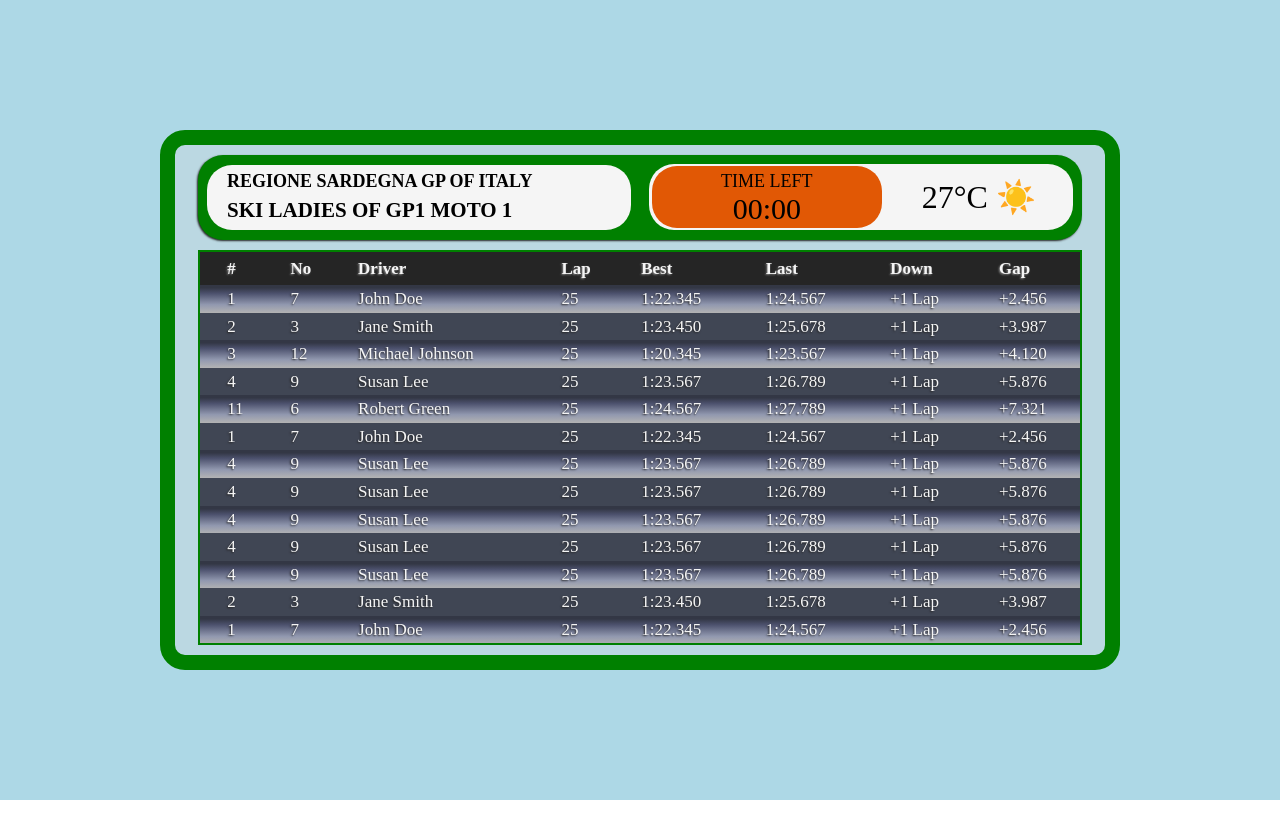
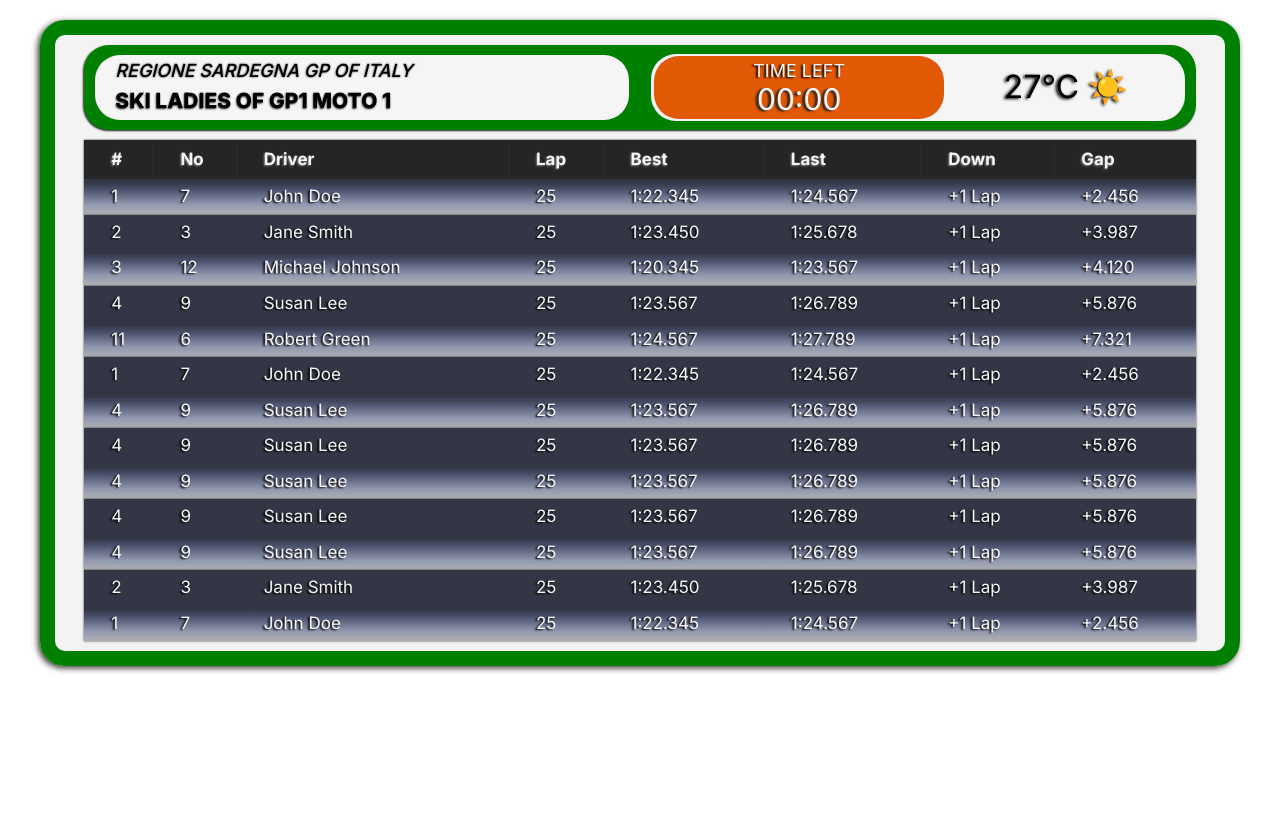
Before and after one commit to rselvasoyak/raceDisplayBar, a website: page resultsVersion.html in a window 1280 px wide. Drawn offline with Linux system fonts and the light colour scheme.

Commit message:
results design details

```diff
--- a/resultsVersion.html
+++ b/resultsVersion.html
@@ -4,6 +4,10 @@
     <meta charset="UTF-8">
     <meta name="viewport" content="width=device-width, initial-scale=1.0">
 	<link rel="stylesheet" href="./styles/styles.css">
+    <link rel="preconnect" href="https://fonts.googleapis.com">
+    <link rel="preconnect" href="https://fonts.gstatic.com" crossorigin>
+    <link href="https://fonts.googleapis.com/css2?family=Inter:wght@100;300;400;500;600;700;800&display=swap"
+        rel="stylesheet">
     <title>Results Version</title>
 </head>
 <body>
--- a/styles/sass/pages/_resultsVersion.scss
+++ b/styles/sass/pages/_resultsVersion.scss
@@ -2,19 +2,21 @@ main{
     display: flex;
     justify-content: center;
     align-items: center;
-    background-color: lightblue;
+    background-color: transparent;
 }
 
 .resultsContainer, .topContainer, .raceInfo, .timerInfo, .detailedRacerInfo, .timer, .temp{
     border-radius: 25px;
 }
 .resultsContainer {
-    width: 75%;
+    // width: 75%;
     border: 15px solid green;
     background-color: rgba($color: #d9d7d7, $alpha: 0.3);
     flex-direction: column;
     justify-content: space-around;
     align-items: center;
+    font-family: 'Inter', sans-serif;
+    box-shadow: -2px 2px 6px #303030;
     .topContainer{
         width: 95%;
         padding: .5rem 0;
@@ -40,12 +42,17 @@ main{
                 font-size: 1.8rem;
                 margin: 0;
                 text-transform: uppercase;
+                font-style: italic;
+                font-weight: 450;
+                text-shadow: -.2px .2px 2px #252525;
             }
             h1{
                 font-size: 2.1rem;
                 text-transform: uppercase;
                 margin-bottom: 0;
                 margin-top: .7rem;
+                font-weight: 800;
+                text-shadow: -.5px .5px 2px #252525;
             }
         }
         .timerInfo{
@@ -66,10 +73,14 @@ main{
                 justify-content: center;
                 p{
                     margin: .5rem 0 0 0;
+                    color: whitesmoke;
+                    text-shadow: -2px 1px 2px #000000;
                 }
                 time{
                     font-size: 3rem;
                     margin-bottom: .22rem;
+                    color: whitesmoke;
+                    text-shadow: -3px 1px 2px #252525;
                 }
             }
             .temp{
@@ -79,6 +90,7 @@ main{
                 display: flex;
                 justify-content: center;
                 align-items: center;
+                text-shadow: -2px 1px 3px #000000;
             }
         }
     }
@@ -92,7 +104,7 @@ main{
         margin: .5rem 0 1rem 0;
         table{
             text-align: left;
-            border: 2px solid green;
+            // border: 2px solid green;
             height: 100%;
             font-size: 1.7rem;
             border-collapse: collapse;
@@ -104,16 +116,21 @@ main{
             border-radius: 20px;
             background-color: #252525;
             th{
-                padding: .7rem 0 .7rem 2.7rem;
+                padding: 1rem 0 1rem 2.7rem;
                 text-shadow: -1px 1px 2px grey;
+                box-shadow: -.2px -.2px 2px #303030;
             }
         }
         tbody{
             padding-left: 3%;
+            // text-shadow: -3px 3px 2px #000000;
+            tr{
+                box-shadow: -.2px -.2px 2px #303030;
+            }
             tr td{
-                padding-top: .4rem;
-                padding-bottom: .4rem;
-                text-shadow: -1px 1px 2px #252525;
+                padding-top: .8rem;
+                padding-bottom: .8rem;
+                text-shadow: -2px 1px 2px #000000;
             }
             tr:nth-child(odd) {
                     background: linear-gradient(to bottom, #333745 10%,
@@ -122,7 +139,8 @@ main{
                             rgb(179, 179, 179) 100%);
                 }
             tr:nth-child(even){
-                background-color:rgba(#333745, 0.9);
+                background-color:rgba(#333745, 1);
+                // box-shadow: -1px 1px 3px #757474;
             }
         }
     }
--- a/styles/sass/pages/_tvVersion.scss
+++ b/styles/sass/pages/_tvVersion.scss
@@ -1,13 +1,13 @@
 main{
     height: 100vh;
     justify-content:flex-start;
-    // background-color: rgb(10, 47, 66);
-    // background-color: transparent;
+    align-items: flex-start;
+    margin-top: 2rem;
+    background-color: transparent;
 }
 .mainFrame {
     margin-left: 2rem;
     width: 22rem;
-    max-height: 92vh;
     border: 10px solid red;
     box-sizing: content-box;
     border-radius: 25px;
@@ -37,9 +37,9 @@ main{
     }
     .timer{
         width: 95%;
-        max-height: 20%;
+        // max-height: 25%;
         // border: 2px solid blue;
-        padding: .5rem 0;
+        padding: .6rem .2rem;
         box-sizing: border-box;
         margin: 5px 0;
         background-color: #E15805;
@@ -53,7 +53,7 @@ main{
             align-self: center;
         }
         p{
-            font-size: 1.7rem;
+            font-size: 1.65rem;
             text-transform: uppercase;
             margin: 0;
             padding: 0 .2rem;
@@ -68,9 +68,7 @@ main{
     .racerData{
         width: 95%;
         height: 65%;
-        // border: 2px solid purple;
         border-radius: 25px;
-        // margin-top: 5px;
         display: flex;
         flex-direction: column;
         justify-content: center;
@@ -112,11 +110,12 @@ main{
                 }
             }
             tbody{
-                color: rgb(189, 182, 182);
+                color: whitesmoke;
+                tr td{
+                    padding: .5rem 0 .5rem .2rem;
+                }
                 tr td:first-child{
                     padding-left: .5rem;
-                    width: calc(100 / 3);
-                    // border:2px solid green;
                     padding-right: 0;
                 }
                 tr:nth-child(odd){
@@ -130,7 +129,7 @@ main{
                     background-color: #333745;
                 }
                 tr:last-child{
-                    // border-radius: 20px;
+                    border-radius: 20px;
                 }
                 .racerTime{
                     font-size: 1.9rem;
--- a/styles/sass/styles.scss
+++ b/styles/sass/styles.scss
@@ -1,8 +1,12 @@
+// Abstract
+@use "./abstract/mediaQueries/resultMediaQuery";
+@use "./abstract/mediaQueries/tvMediaQuery";
+@use "./abstract/variables";
+
 
 // Base
 @use "./base/defaultStyle";
 @use "./base/normalize";
-@use "./base/wrapper";
 @use "./base/typography";
 
 // Components
```
Also changed, not shown: package.json (added, +19 -0 lines), styles/sass/abstract/mediaQueries/_resultMediaQuery.scss (added, +7 -0 lines), styles/sass/abstract/mediaQueries/_tvMediaQuery.scss (added, +15 -0 lines), netlify.toml (deleted), styles/sass/abstract/_variables.scss (added), styles/sass/base/_typography.scss (line endings or trailing spaces), styles/sass/visuals/background.png (added), styles/styles.css.
